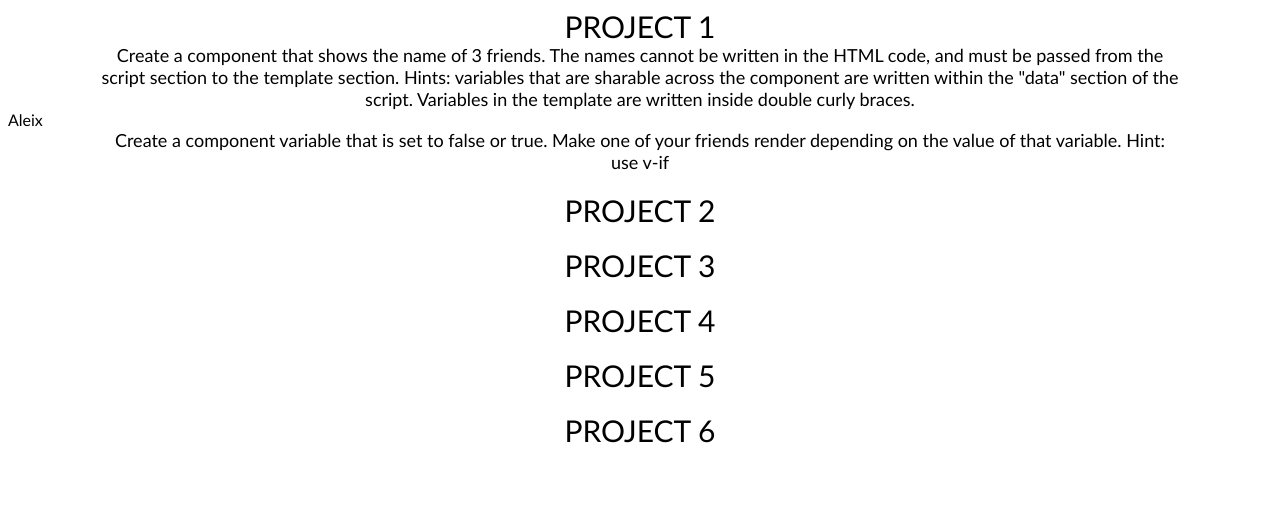
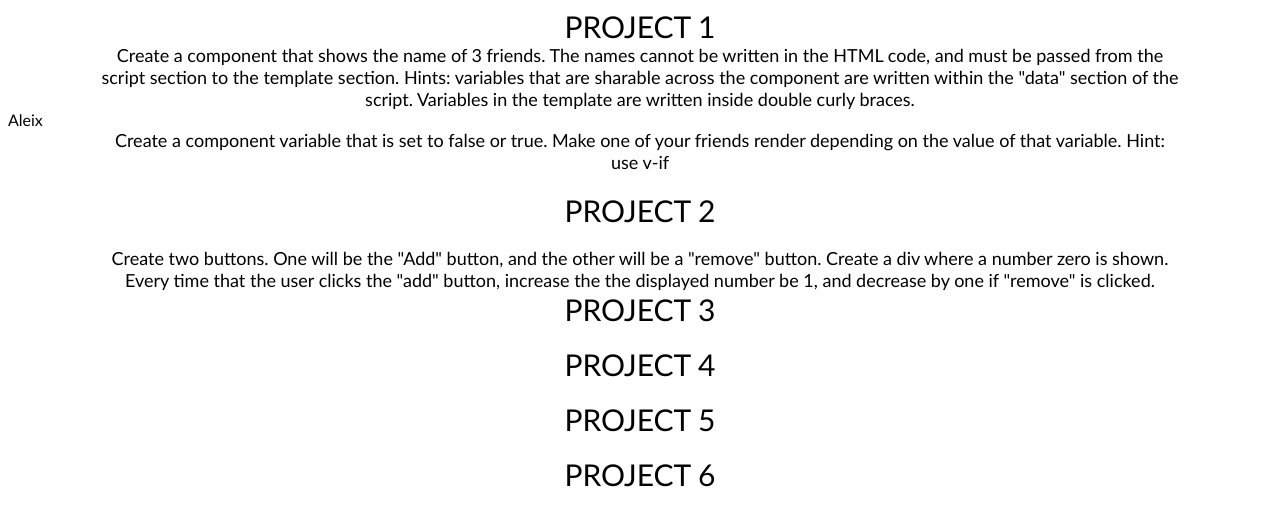
Before and after one commit to aleixfortm/catalan-waters, a Vue app in the folder learning-module/: page / in a window 1280 px wide. Shown: the top 526 px of the page. Built offline with nearby package versions, Linux system fonts and the light colour scheme.

Commit message:
project2

```diff
--- a/learning-module/src/App.vue
+++ b/learning-module/src/App.vue
@@ -6,7 +6,9 @@
   <div class="project-desc">Create a component variable that is set to false or true. Make one of your friends render depending on the value of that variable. Hint: use v-if</div>
   <br>
   <div class="project-title">PROJECT 2</div><br>
-
+  <div class="project-desc">Create two buttons. One will be the "Add" button, and the other will be a "remove" button. Create a div where a number zero is shown. Every time that
+    the user clicks the "add" button, increase the the displayed number be 1, and decrease by one if "remove" is clicked.
+  </div>
   <div class="project-title">PROJECT 3</div><br>
 
   <div class="project-title">PROJECT 4</div><br>
```
